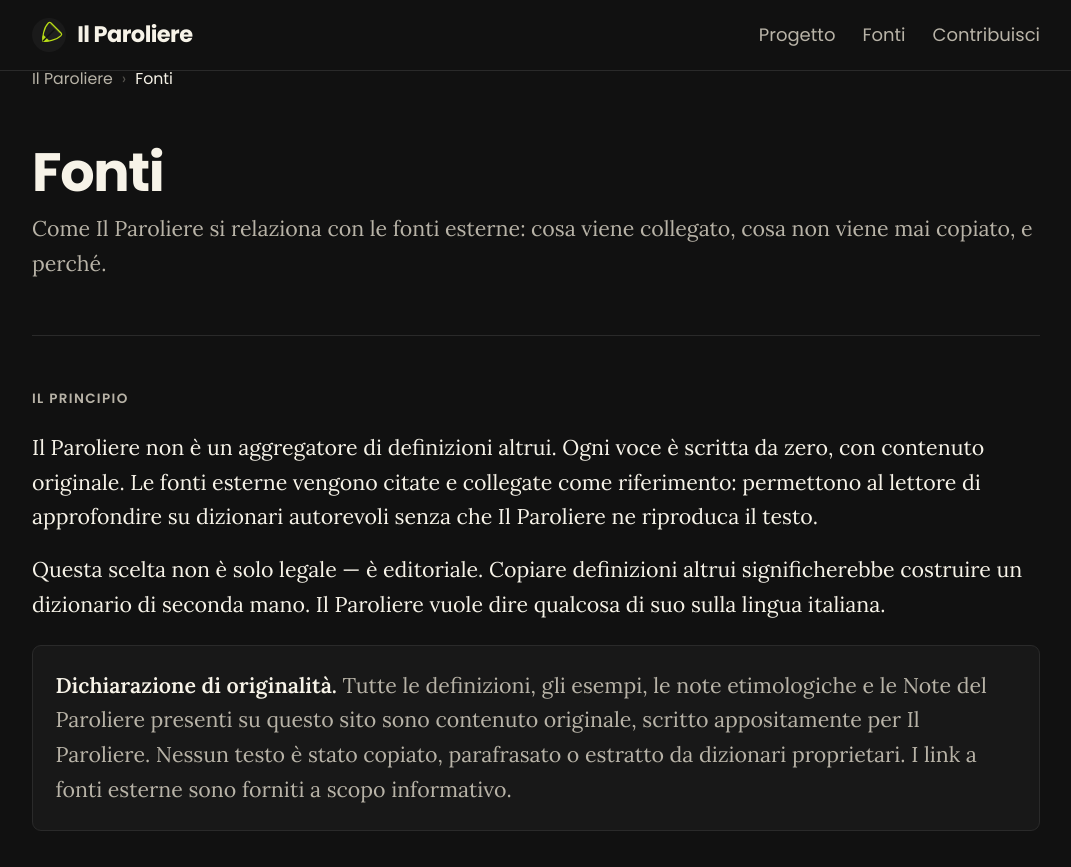
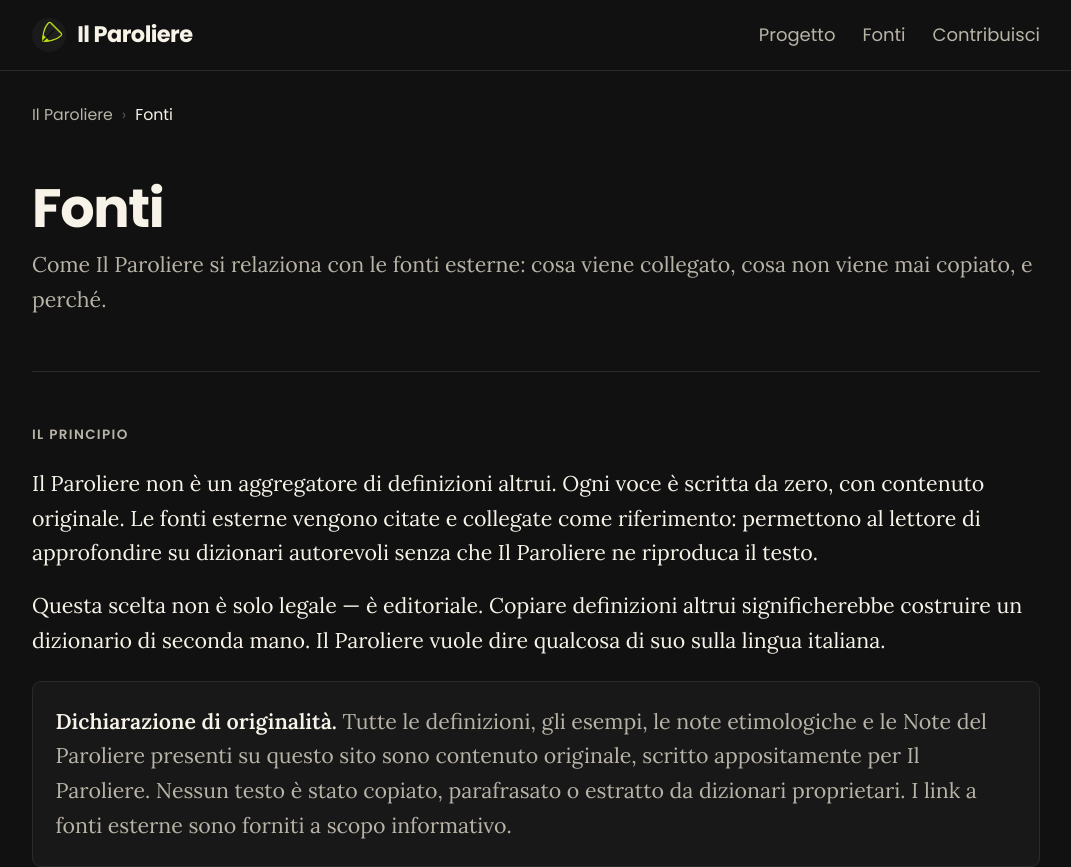
Before and after one commit to dragomanno/il-paroliere, a Next.js app: page /fonti in a window 1280 px wide. Shown: the top 867 px of the page, without its empty margins (104-1175 px from the left). Built offline with nearby package versions, Linux system fonts and the light colour scheme.

Commit message:
fix: add breadcrumb top padding on fonti page

```diff
--- a/src/app/fonti/page.tsx
+++ b/src/app/fonti/page.tsx
@@ -43,7 +43,7 @@
 
 export default function FontiPage() {
   return (
-    <article className="space-y-12">
+    <article className="space-y-12 pt-6 sm:pt-8">
       {/* Breadcrumb */}
       <nav
         className="text-sm text-[#b8b3a7]"
```
